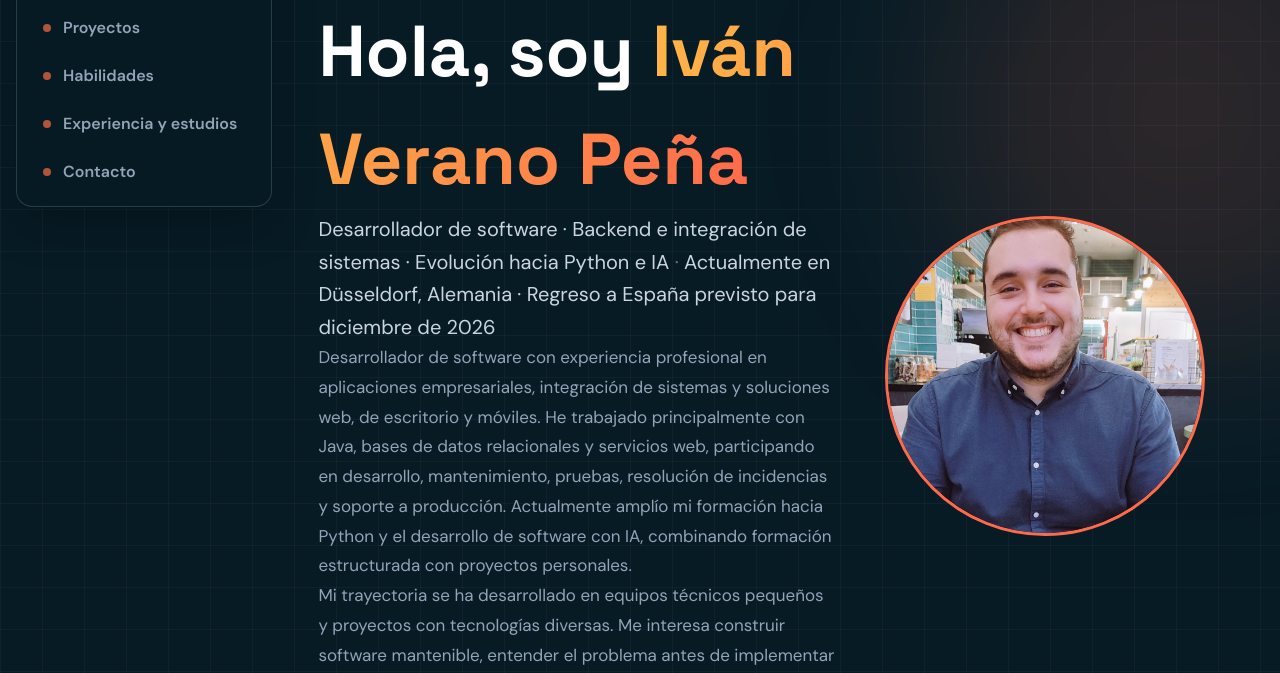
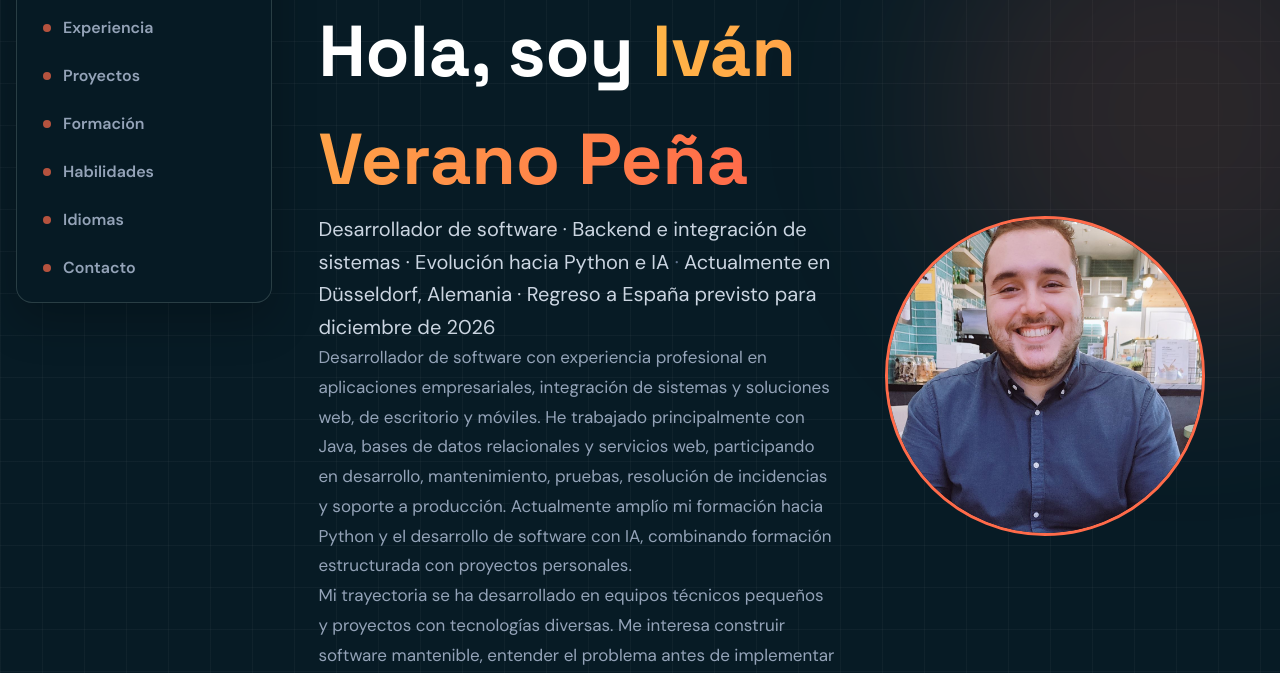
Before and after one commit to IvanVeranoV/portfolio, an Astro site: page / in a window 1280 px wide. Shown: the part 127-800 px from the top of the page. Built offline with nearby package versions, Linux system fonts and the light colour scheme; Astro itself is replaced by a stand-in of ours.

Commit message:
feat(navigation): add anchors for expanded portfolio sections

```diff
--- a/src/components/Navbar.astro
+++ b/src/components/Navbar.astro
@@ -3,9 +3,11 @@ import { PROFILE } from "../config/constants";
 
 const navigationItems = [
   { label: "Inicio", href: "#inicio" },
+  { label: "Experiencia", href: "#experiencia" },
   { label: "Proyectos", href: "#proyectos" },
+  { label: "Formación", href: "#formacion" },
   { label: "Habilidades", href: "#habilidades" },
-  { label: "Experiencia y estudios", href: "#trayectoria" },
+  { label: "Idiomas", href: "#idiomas" },
   { label: "Contacto", href: "#contacto" },
 ];
 ---
```
